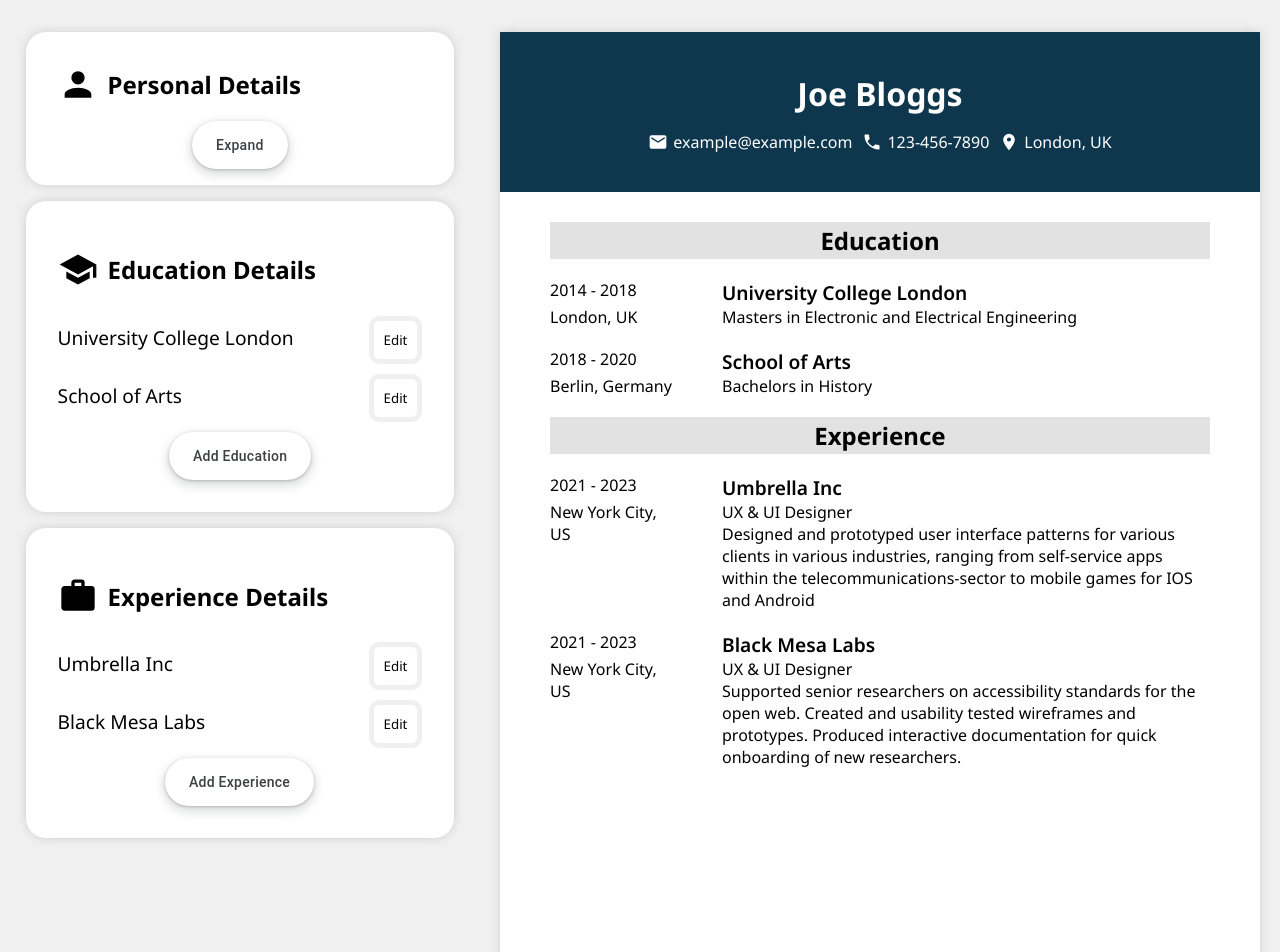
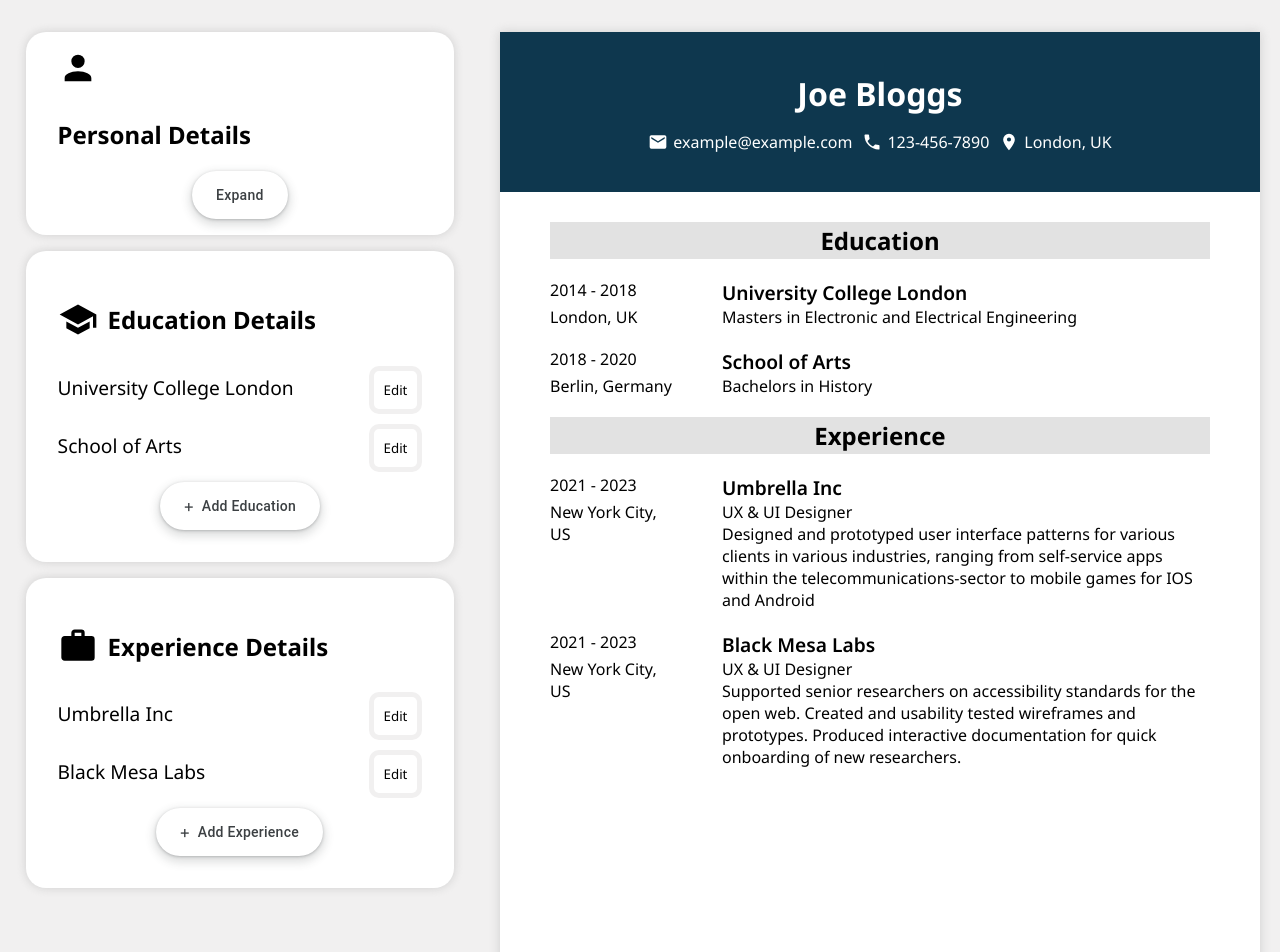
Before and after one commit to AdotK8/cv-application, a React (Vite) app: page / in a window 1280 px wide. Shown: the top 952 px of the page. Built offline with nearby package versions, Linux system fonts and the light colour scheme.

Commit message:
fixed styling of close button

```diff
--- a/src/SectionEducation.jsx
+++ b/src/SectionEducation.jsx
@@ -155,7 +155,7 @@ export function SectionEducationInput({ educations, setEducation }) {
           addEducation();
         }}
       >
-        Add Education
+        <span>+</span> Add Education
       </button>
     </>
   );
--- a/src/SectionExperience.jsx
+++ b/src/SectionExperience.jsx
@@ -167,7 +167,7 @@ export function SectionExperienceInput({ experiences, setExperience }) {
           addExperience();
         }}
       >
-        Add Experience
+        <span>+</span> Add Experience
       </button>
     </>
   );
--- a/src/styles/App.scss
+++ b/src/styles/App.scss
@@ -43,6 +43,8 @@ html {
   }
 
   > div {
+    display: flex;
+    flex-direction: column;
     > div {
       display: flex;
       flex-direction: column;
@@ -139,6 +141,11 @@ html {
   display: flex;
   flex-direction: row;
   justify-content: space-between;
+  font-size: larger;
+}
+
+span {
+  margin-right: 8px;
   font-size: larger;
 }
 
@@ -251,7 +258,6 @@ button {
   &.close {
     align-self: center;
     justify-self: center;
-    width: 100%;
     margin-top: 10px;
   }
 }
```
